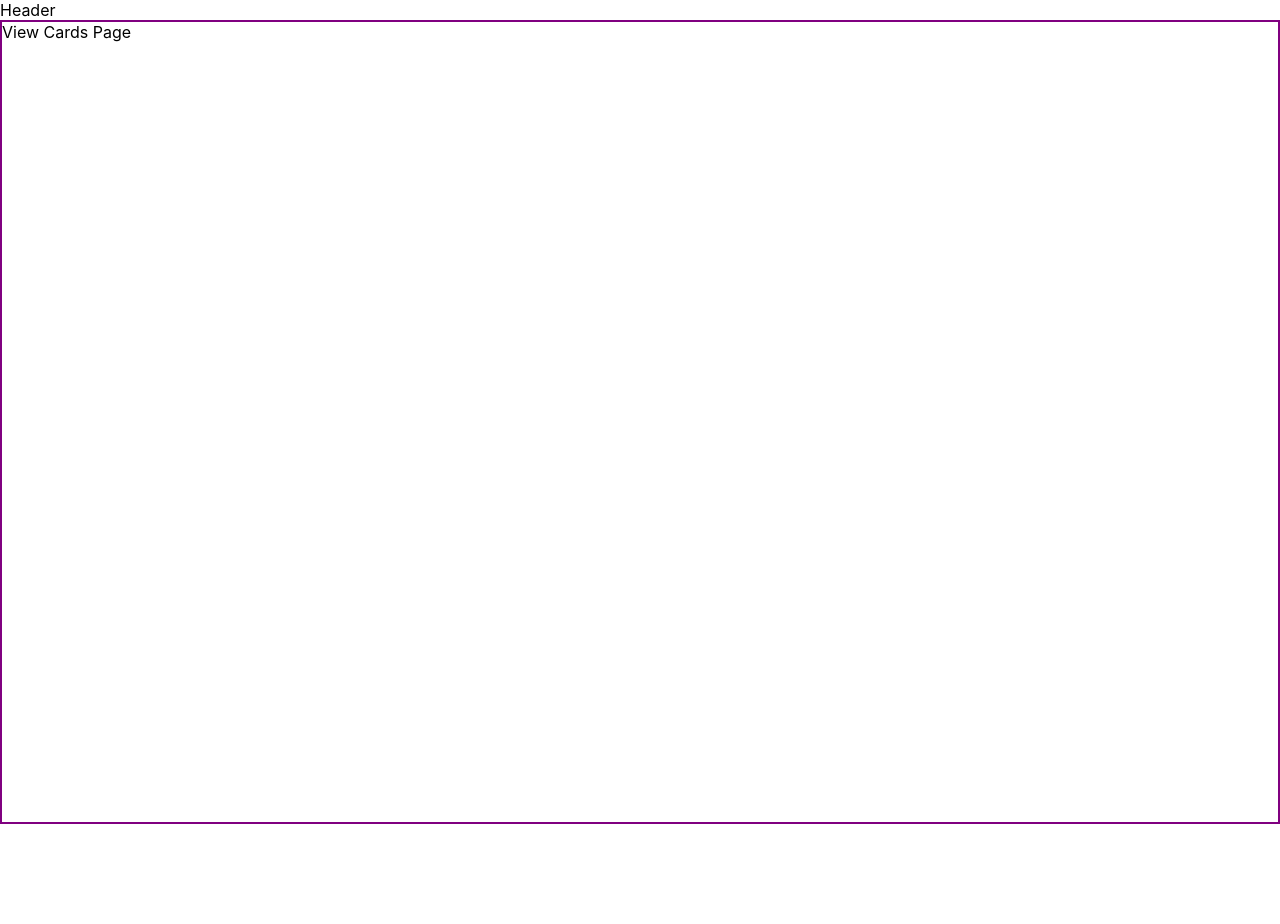
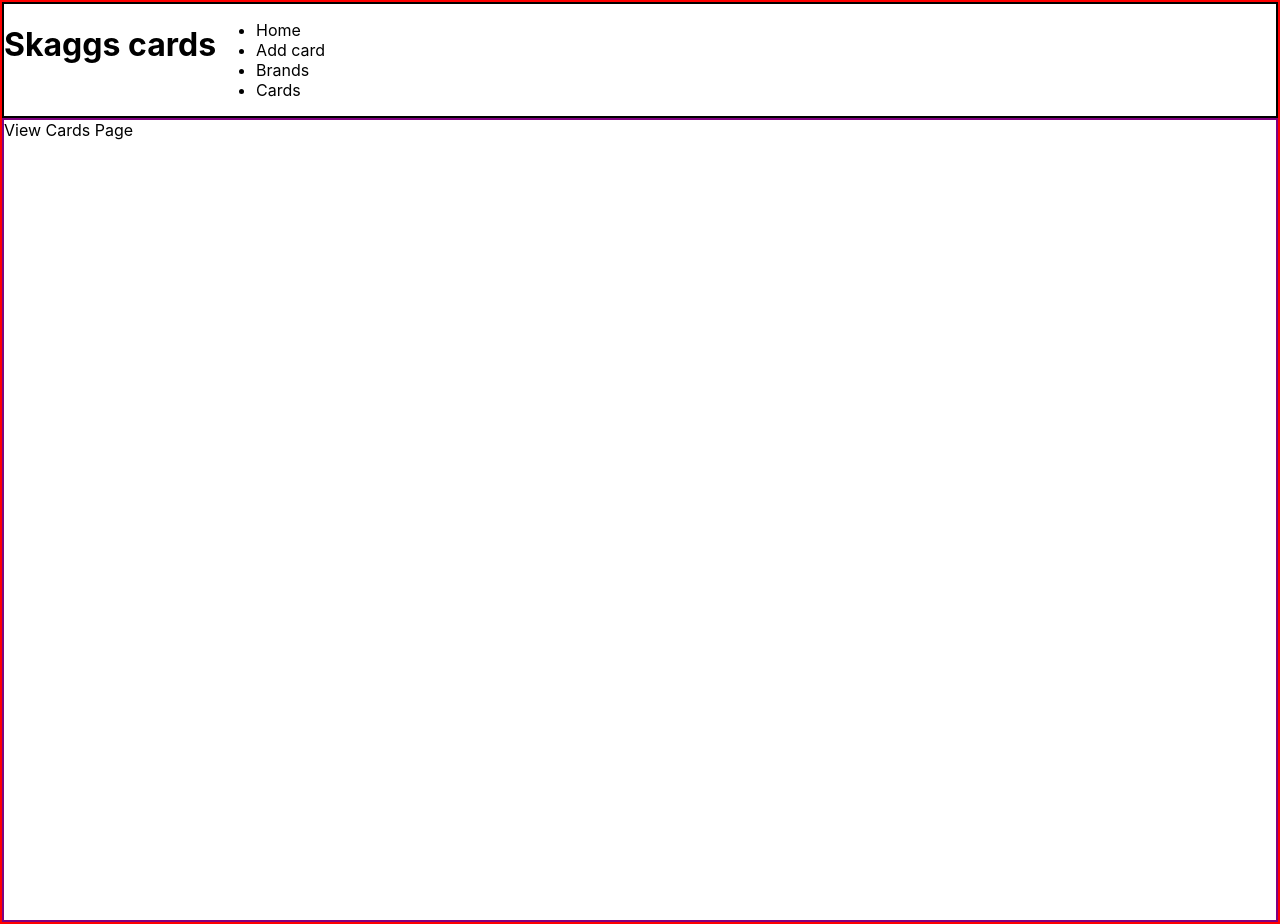
Before and after one commit to recon-designs-practice/card-list-2, a React (Create React App) app in the folder client/: page /view-cards in a window 1280 px wide. Before the commit the page ends 824 px from the top, so only its background shows below. Built offline with nearby package versions, Linux system fonts and the light colour scheme.

Commit message:
updated Header component

```diff
--- a/client/public/index.html
+++ b/client/public/index.html
@@ -24,6 +24,9 @@
       work correctly both with client-side routing and a non-root public URL.
       Learn how to configure a non-root public URL by running `npm run build`.
     -->
+    <link rel="preconnect" href="https://fonts.googleapis.com">
+    <link rel="preconnect" href="https://fonts.gstatic.com" crossorigin>
+    <link href="https://fonts.googleapis.com/css2?family=Mulish:ital,wght@0,200;0,300;0,400;0,500;0,600;0,700;0,800;0,900;1,200;1,300;1,400;1,500;1,600;1,700;1,800;1,900&display=swap" rel="stylesheet">
     <title>React App</title>
   </head>
   <body>
--- a/client/src/App.js
+++ b/client/src/App.js
@@ -1,5 +1,6 @@
 import React from 'react'
 import { Routes, Route } from 'react-router-dom'
+import styled from 'styled-components'
 import {
   AddCardPage,
   HomePage,
@@ -7,18 +8,38 @@ import {
   ViewBrandsPage
 } from './pages'
 import { Header } from './components'
+import HeaderNav from './components/header/HeaderNav'
+
+const AppContainer = styled.div`
+  border: 2px solid red;
+`
+
+const Main = styled.main`
+  // background: blue;
+`
+
+const linksArr = [
+  {text: 'Home', path: '/'},
+  {text: 'Add card', path: '/add-card'},
+  {text: 'Brands', path: '/view-brands'},
+  {text: 'Cards', path: '/view-cards'}
+]
 
 function App() {
   return (
-    <div>
-      <Header />
+    <AppContainer>
+      <Header title={'Skaggs cards'}>
+        <HeaderNav links={linksArr} />
+      </Header>
+      <Main>
         <Routes>
           <Route path="/" element={<HomePage />} />
           <Route path="/add-card" element={<AddCardPage />} />
           <Route path="/view-brands" element={<ViewBrandsPage />} />
           <Route path="/view-cards" element={<ViewCardsPage />} />
         </Routes>
-    </div>
+      </Main>
+    </AppContainer>
   );
 }
 
--- a/client/src/components/header/Header.js
+++ b/client/src/components/header/Header.js
@@ -1,7 +1,31 @@
 import React from 'react'
+import styled from 'styled-components'
+import PropTypes from 'prop-types'
+import { Heading1 } from '../../theme/type'
 
-export default function Header() {
+const StyledHeader = styled.header`
+  display: flex;
+  border: 2px solid black;
+`
+
+export default function Header(props) {
+  const { title, children } = props
+
   return (
-    <header>Header</header>
+    <StyledHeader>
+      <Heading1>{title}</Heading1>
+      {children}
+    </StyledHeader>
   )
 }
+
+Header.propTypes = {
+  /**
+   * Title printed at in Header
+   */
+  title: PropTypes.string.isRequired,
+  /**
+   * Children to be passed to Header
+   */
+  children: PropTypes.any
+}
--- /dev/null
+++ b/client/src/components/header/HeaderNav.js
@@ -0,0 +1,13 @@
+import React from 'react'
+
+export default function HeaderNav(props) {
+  const { links } = props
+  console.log(links)
+  return (
+  <nav>
+    <ul>
+      {links.map((link) => <li>{link.text}</li>)}
+    </ul>
+  </nav>
+  )
+}
--- /dev/null
+++ b/client/src/theme/type/Heading1.js
@@ -0,0 +1,7 @@
+import React from 'react'
+
+export default function Heading1({ children }) {
+  return (
+    <h1>{children}</h1>
+  )
+}
--- /dev/null
+++ b/client/src/theme/type/Paragraph1.js
@@ -0,0 +1,7 @@
+import React from 'react'
+
+export default function Paragraph1(props) {
+  return (
+    <p>{props.message}</p>
+  )
+}
--- /dev/null
+++ b/client/src/theme/type/index.js
@@ -0,0 +1,2 @@
+export { default as Heading1 } from './Heading1'
+export { default as Paragraph1 } from './Paragraph1'
```
Also changed, not shown: client/src/index.css (line endings or trailing spaces), 1 other file (tests, documents, lock files or other folders). Lines whose indentation alone changed are shown as unchanged.
